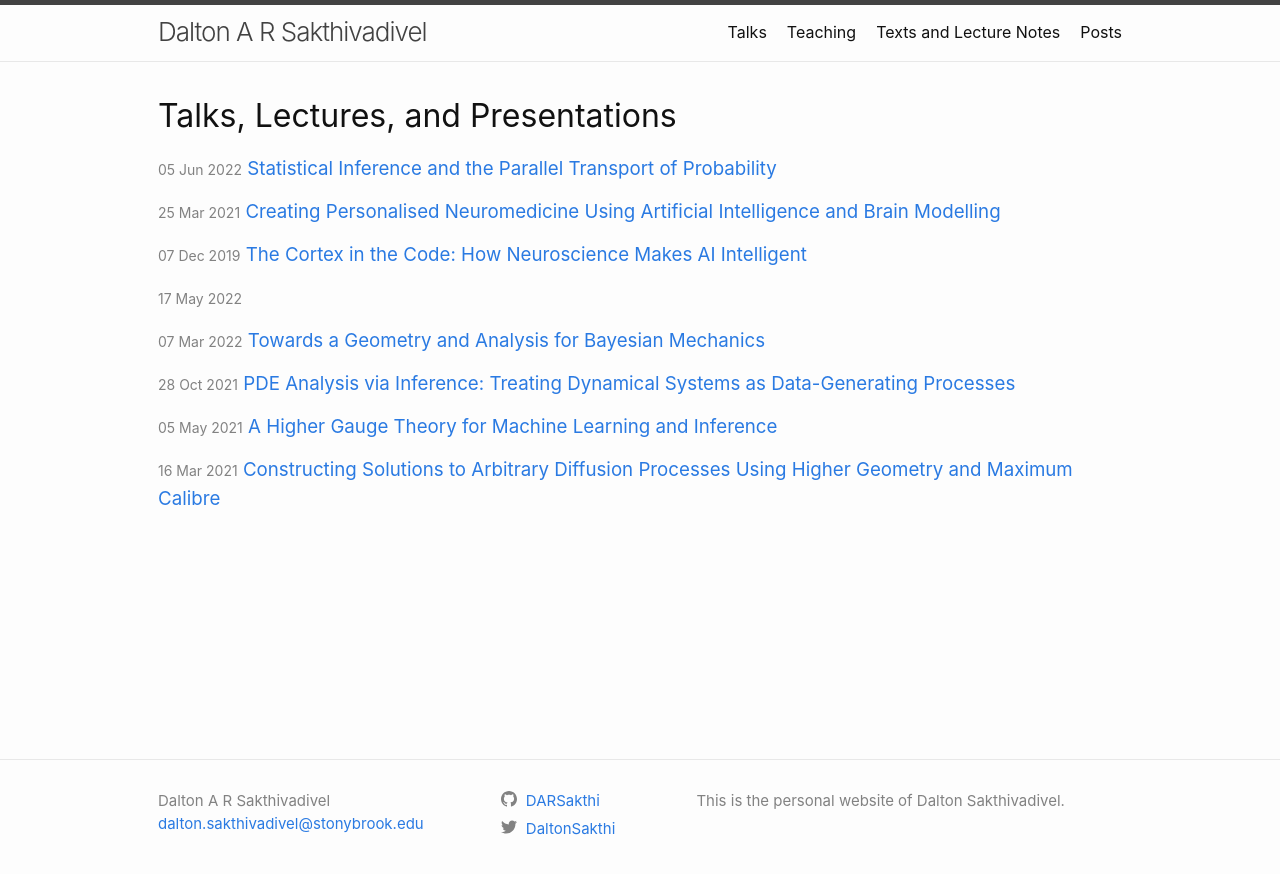
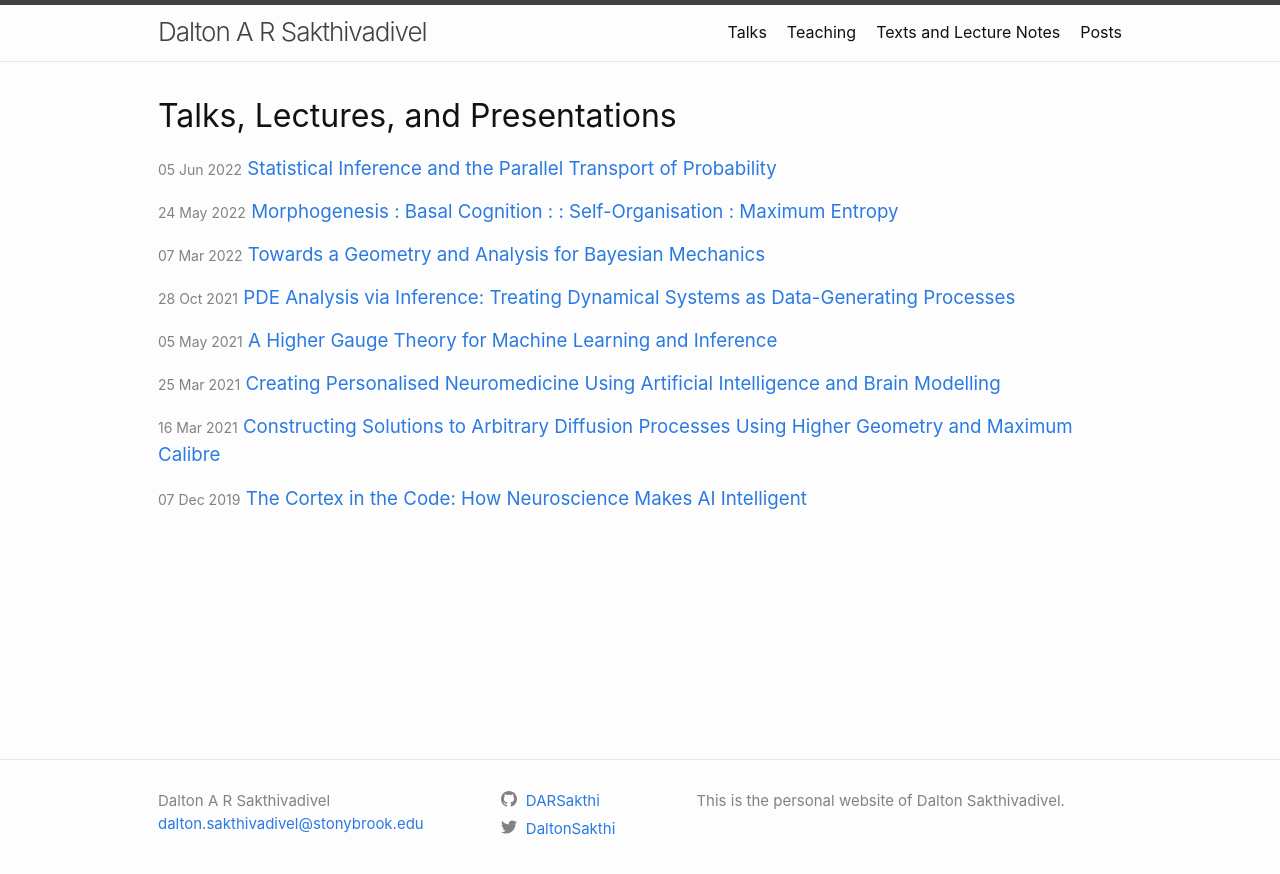
Before and after one commit to DARSakthi/DARSakthi.github.io, a Jekyll site: the page built from talks.html, in a window 1280 px wide. Shown: the top 874 px of the page. Built offline with Jekyll 4.4.1, drawn with Linux system fonts in a browser that asks for light colours.

Commit message:
Undid title formatting

```diff
--- a/_talks/levin-lab-0.markdown
+++ b/_talks/levin-lab-0.markdown
@@ -1,5 +1,5 @@
 ---
-title: "Morphogenesis : Basal Cognition :$\,$: Self-Organisation : Maximum Entropy"
+title: "Morphogenesis : Basal Cognition : : Self-Organisation : Maximum Entropy"
 collection: talks
 type: "Invitation"
 layout: talks
```
